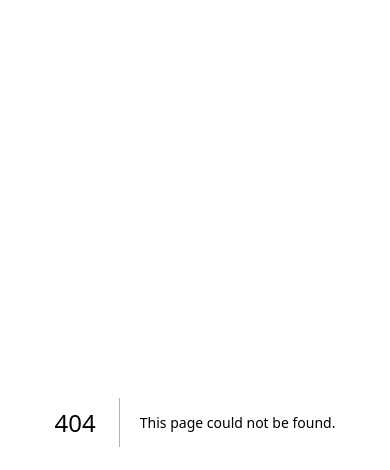
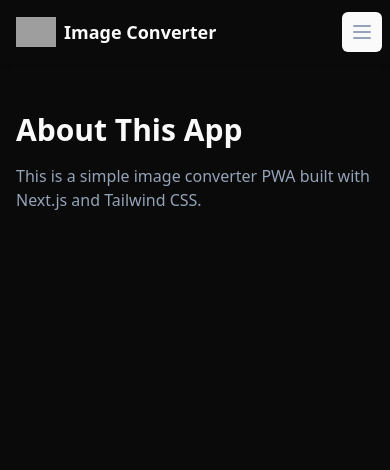
Before and after one commit to kawhyte/image-converter-pwa, a Next.js app: page /about in a window 390 px wide. Before the commit this address had no page. Shown: the top 470 px of the page. Built offline with nearby package versions, Linux system fonts and the light colour scheme; grey boxes are pictures that could not be loaded.

Commit message:
feat: add responsive navbar
- Created a new responsive Navbar component with a logo, website name, and "About" link.
- The navbar is mobile-friendly and uses a hamburger menu on smaller screens.
- Added the Navbar to the main page and created a new "About" page.

```diff
--- /dev/null
+++ b/components/layout/Navbar.js
@@ -0,0 +1,52 @@
+import React, { useState } from 'react';
+import Link from 'next/link';
+import Image from 'next/image';
+import { Menu, X } from 'lucide-react';
+
+export const Navbar = () => {
+  const [isOpen, setIsOpen] = useState(false);
+
+  return (
+    <nav className="bg-card shadow-md">
+      <div className="max-w-7xl mx-auto px-4 sm:px-6 lg:px-8">
+        <div className="flex items-center justify-between h-16">
+          <div className="flex items-center">
+            <Link href="/" className="flex items-center gap-2">
+              <Image src="/icons/icon-72x72.png" alt="Logo" width={40} height={40} />
+              <span className="font-semibold text-lg text-foreground">Image Converter</span>
+            </Link>
+          </div>
+          <div className="hidden md:block">
+            <div className="ml-10 flex items-baseline space-x-4">
+              <Link href="/about" className="text-muted-foreground hover:text-foreground px-3 py-2 rounded-md text-sm font-medium">
+                About
+              </Link>
+            </div>
+          </div>
+          <div className="-mr-2 flex md:hidden">
+            <button
+              onClick={() => setIsOpen(!isOpen)}
+              type="button"
+              className="bg-card-foreground inline-flex items-center justify-center p-2 rounded-md text-muted-foreground hover:text-foreground focus:outline-none focus:ring-2 focus:ring-offset-2 focus:ring-offset-background focus:ring-primary"
+              aria-controls="mobile-menu"
+              aria-expanded="false"
+            >
+              <span className="sr-only">Open main menu</span>
+              {isOpen ? <X className="block h-6 w-6" /> : <Menu className="block h-6 w-6" />}
+            </button>
+          </div>
+        </div>
+      </div>
+
+      {isOpen && (
+        <div className="md:hidden" id="mobile-menu">
+          <div className="px-2 pt-2 pb-3 space-y-1 sm:px-3">
+            <Link href="/about" className="text-muted-foreground hover:text-foreground block px-3 py-2 rounded-md text-base font-medium">
+              About
+            </Link>
+          </div>
+        </div>
+      )}
+    </nav>
+  );
+};
--- a/lib/utils.js
+++ b/lib/utils.js
@@ -7,7 +7,7 @@
 
 export const presets = {
   whytes_hero: {
-    name: 'Whytes Hero',
+    name: 'Website Hero',
     description: 'High-quality preset for hero images.',
     quality: 0.8,
     maxWidth: 1920,
--- /dev/null
+++ b/pages/about.js
@@ -0,0 +1,18 @@
+import React from 'react';
+import { Navbar } from '../components/layout/Navbar';
+
+const AboutPage = () => {
+  return (
+    <div>
+      <Navbar />
+      <div className="max-w-4xl mx-auto py-12 px-4 sm:px-6 lg:px-8">
+        <h1 className="text-3xl font-bold text-foreground mb-4">About This App</h1>
+        <p className="text-muted-foreground">
+          This is a simple image converter PWA built with Next.js and Tailwind CSS.
+        </p>
+      </div>
+    </div>
+  );
+};
+
+export default AboutPage;
--- a/pages/index.js
+++ b/pages/index.js
@@ -1,13 +1,15 @@
 import Head from 'next/head';
 import Script from 'next/script';
 import { App } from '../components/App'; // We will move the component logic here
+import { Navbar } from '../components/layout/Navbar';
 
 export default function Home() {
   return (
     <div>
+      <Navbar />
       <Head>
-        <title>Offline Image to WebP Converter</title>
-        <meta name="description" content="Offline Image to WebP Converter PWA" />
+        <title>Image to WebP Converter</title>
+        <meta name="description" content="Image to WebP Converter PWA" />
         <link rel="icon" href="/favicon.ico" />
       </Head>
 
```
Also changed, not shown: public/manifest.json.
